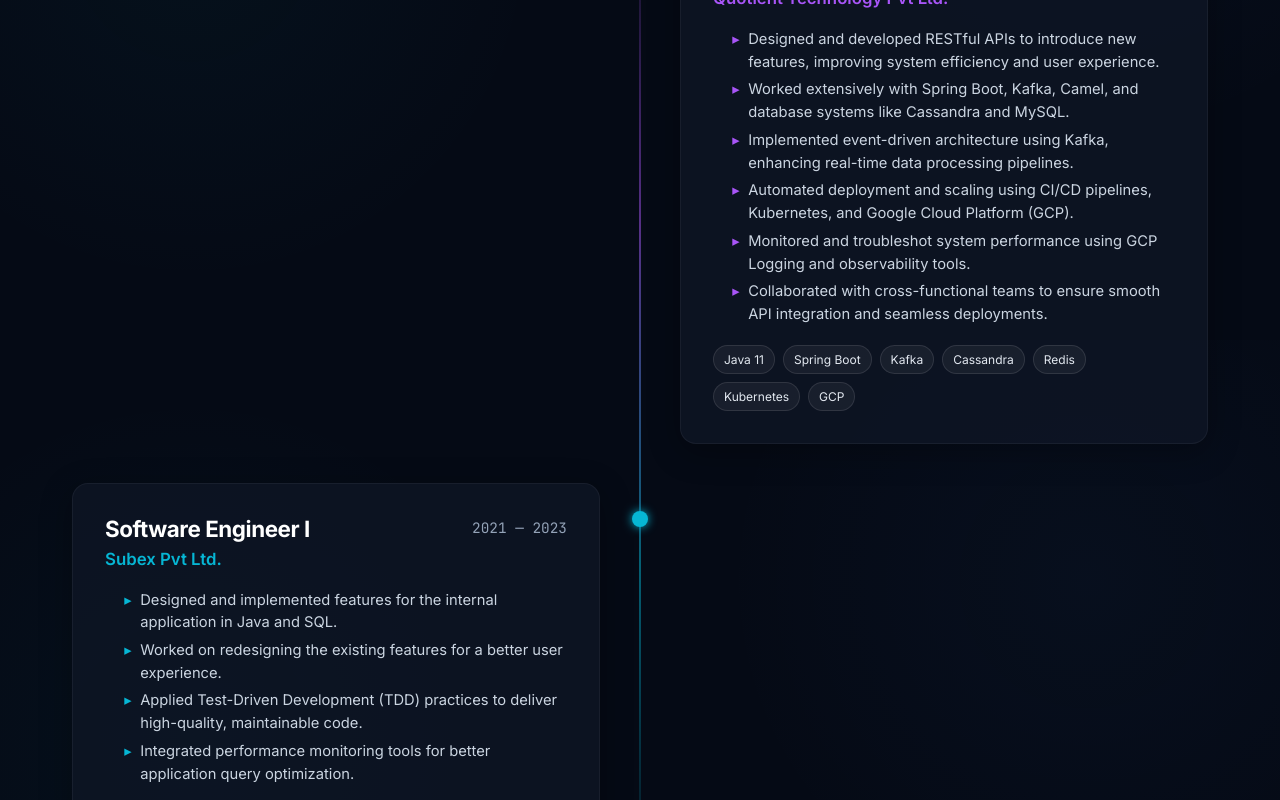
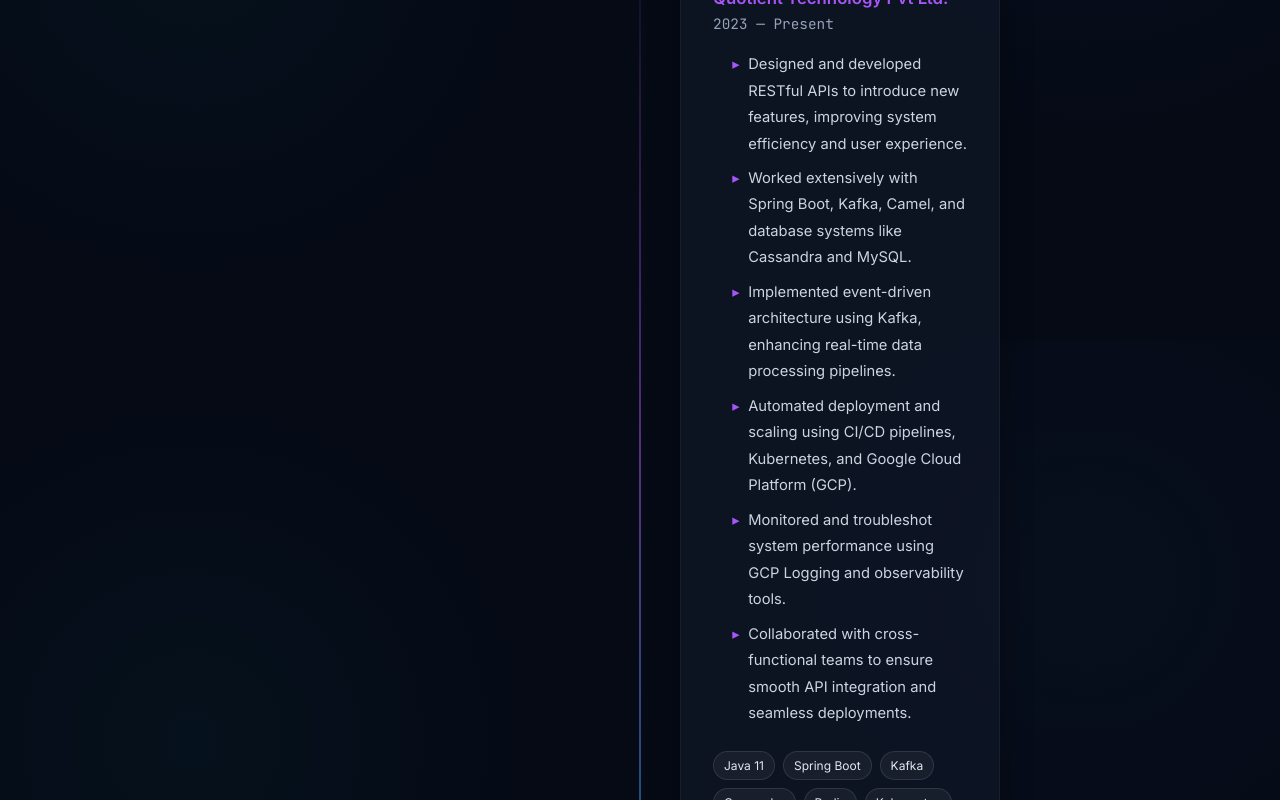
Before and after one commit to srahulcusat/rk-portfolio, an Angular app: page /experience in a window 1280 px wide. Shown: the part 460-1260 px from the top of the page. Built offline with nearby package versions, Linux system fonts and the light colour scheme.

Commit message:
My portfolio website

```diff
--- a/src/app/components/experience/experience.html
+++ b/src/app/components/experience/experience.html
@@ -6,7 +6,7 @@
     </div>
 
     <!-- Timeline Container -->
-    <div class="timeline-container" style="position: relative;">
+    <div class="timeline-container" style="position: relative; max-width: 800px; margin: 0 auto;">
 
       <!-- Center Line -->
       <div class="timeline-line"></div>
@@ -22,28 +22,28 @@
             </div>
             <span style="color: #94a3b8; font-size: 0.9rem; font-family: var(--font-mono);">2023 — Present</span>
           </div>
-          <ul style="color: #cbd5e1; font-size: 0.92rem; line-height: 1.55; margin-bottom: 1.2rem; padding-left: 1.2rem; list-style: none;">
-            <li style="margin-bottom: 0.3rem; position: relative; padding-left: 1rem;">
+          <ul style="color: #cbd5e1; font-size: 0.92rem; line-height: 1.8; margin-bottom: 1.5rem; padding-left: 1.2rem; list-style: none;">
+            <li style="margin-bottom: 0.5rem; position: relative; padding-left: 1rem;">
               <span style="position: absolute; left: 0; color: #a855f7;">▸</span>
               Designed and developed RESTful APIs to introduce new features, improving system efficiency and user experience.
             </li>
-            <li style="margin-bottom: 0.3rem; position: relative; padding-left: 1rem;">
+            <li style="margin-bottom: 0.5rem; position: relative; padding-left: 1rem;">
               <span style="position: absolute; left: 0; color: #a855f7;">▸</span>
               Worked extensively with Spring Boot, Kafka, Camel, and database systems like Cassandra and MySQL.
             </li>
-            <li style="margin-bottom: 0.3rem; position: relative; padding-left: 1rem;">
+            <li style="margin-bottom: 0.5rem; position: relative; padding-left: 1rem;">
               <span style="position: absolute; left: 0; color: #a855f7;">▸</span>
               Implemented event-driven architecture using Kafka, enhancing real-time data processing pipelines.
             </li>
-            <li style="margin-bottom: 0.3rem; position: relative; padding-left: 1rem;">
+            <li style="margin-bottom: 0.5rem; position: relative; padding-left: 1rem;">
               <span style="position: absolute; left: 0; color: #a855f7;">▸</span>
               Automated deployment and scaling using CI/CD pipelines, Kubernetes, and Google Cloud Platform (GCP).
             </li>
-            <li style="margin-bottom: 0.3rem; position: relative; padding-left: 1rem;">
+            <li style="margin-bottom: 0.5rem; position: relative; padding-left: 1rem;">
               <span style="position: absolute; left: 0; color: #a855f7;">▸</span>
               Monitored and troubleshot system performance using GCP Logging and observability tools.
             </li>
-            <li style="margin-bottom: 0.3rem; position: relative; padding-left: 1rem;">
+            <li style="margin-bottom: 0.5rem; position: relative; padding-left: 1rem;">
               <span style="position: absolute; left: 0; color: #a855f7;">▸</span>
               Collaborated with cross-functional teams to ensure smooth API integration and seamless deployments.
             </li>
@@ -69,22 +69,22 @@
               <h3 style="font-size: 1.4rem; color: #fff; margin-bottom: 0.2rem;">Software Engineer I</h3>
               <p style="color: #06b6d4; font-weight: 600; margin-bottom: 0;">Subex Pvt Ltd.</p>
             </div>
-            <span style="color: #94a3b8; font-size: 0.9rem; font-family: var(--font-mono);">2021 — 2023</span>
+            <span style="color: #94a3b8; font-size: 0.9rem; font-family: var(--font-mono);">2020 — 2023</span>
           </div>
-          <ul style="color: #cbd5e1; font-size: 0.92rem; line-height: 1.55; margin-bottom: 1.2rem; padding-left: 1.2rem; list-style: none;">
-            <li style="margin-bottom: 0.3rem; position: relative; padding-left: 1rem;">
+          <ul style="color: #cbd5e1; font-size: 0.92rem; line-height: 1.8; margin-bottom: 1.5rem; padding-left: 1.2rem; list-style: none;">
+            <li style="margin-bottom: 0.5rem; position: relative; padding-left: 1rem;">
               <span style="position: absolute; left: 0; color: #06b6d4;">▸</span>
               Designed and implemented features for the internal application in Java and SQL.
             </li>
-            <li style="margin-bottom: 0.3rem; position: relative; padding-left: 1rem;">
+            <li style="margin-bottom: 0.5rem; position: relative; padding-left: 1rem;">
               <span style="position: absolute; left: 0; color: #06b6d4;">▸</span>
               Worked on redesigning the existing features for a better user experience.
             </li>
-            <li style="margin-bottom: 0.3rem; position: relative; padding-left: 1rem;">
+            <li style="margin-bottom: 0.5rem; position: relative; padding-left: 1rem;">
               <span style="position: absolute; left: 0; color: #06b6d4;">▸</span>
               Applied Test-Driven Development (TDD) practices to deliver high-quality, maintainable code.
             </li>
-            <li style="margin-bottom: 0.3rem; position: relative; padding-left: 1rem;">
+            <li style="margin-bottom: 0.5rem; position: relative; padding-left: 1rem;">
               <span style="position: absolute; left: 0; color: #06b6d4;">▸</span>
               Integrated performance monitoring tools for better application query optimization.
             </li>
```
